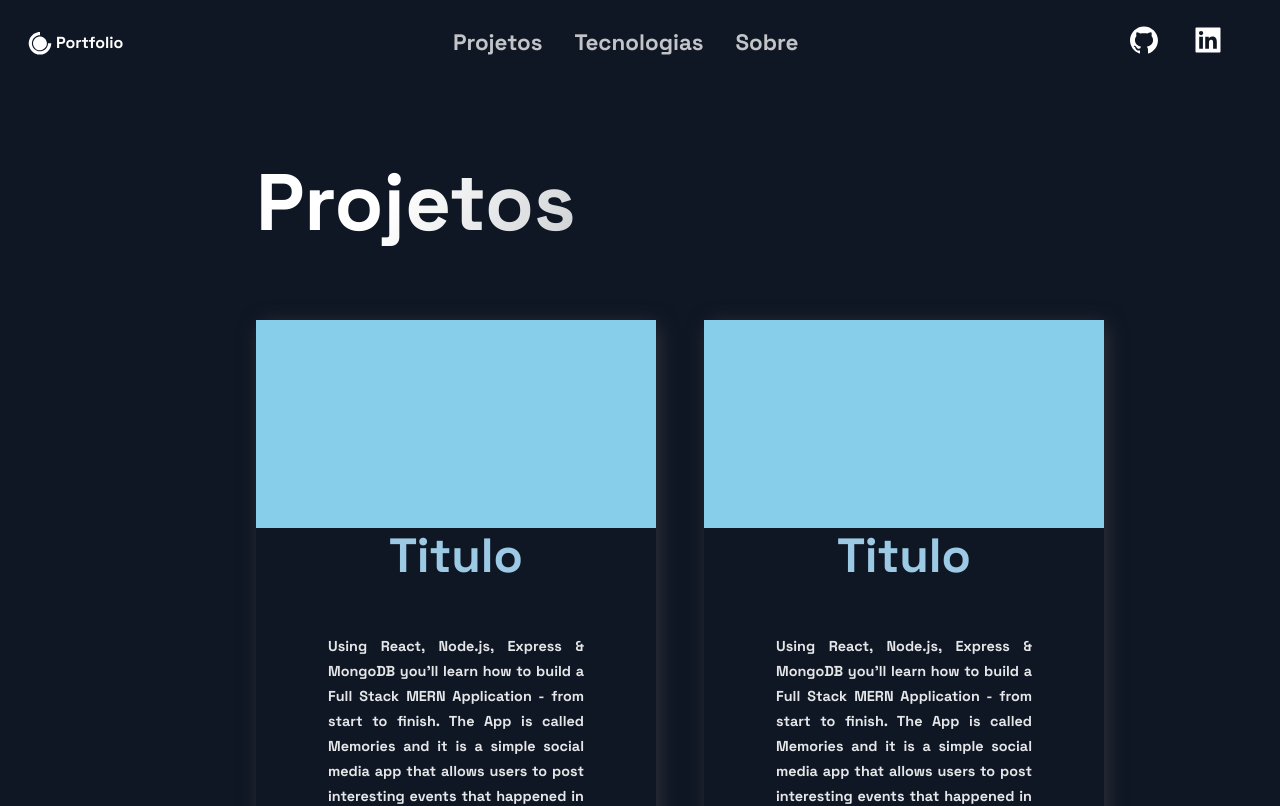
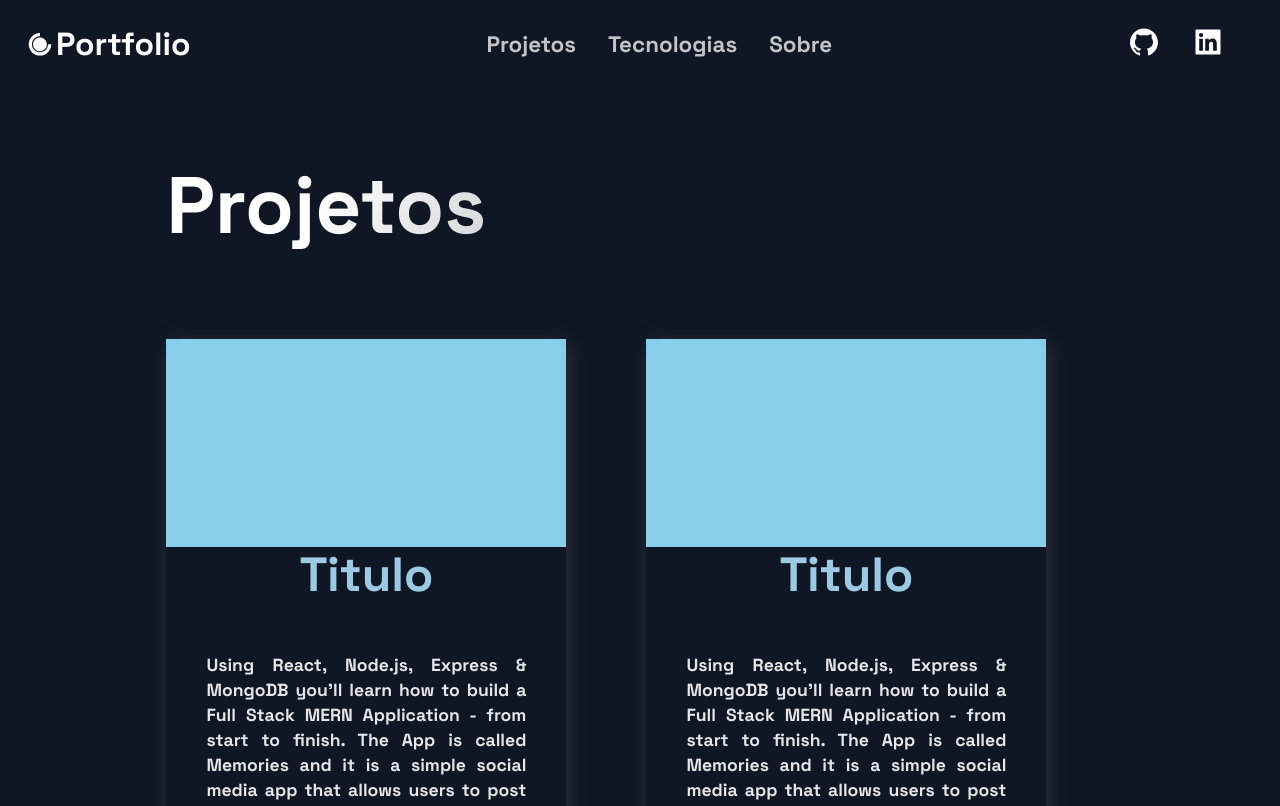
Before and after one commit to ewertonribeiro/ewerton_portfolio, a Next.js app: page /projetos in a window 1280 px wide. Shown: the top 806 px of the page. Built offline with nearby package versions, Linux system fonts and the light colour scheme.

Commit message:
Criação da classe utilitária Container

```diff
--- a/Components/Hero.tsx
+++ b/Components/Hero.tsx
@@ -2,12 +2,13 @@ import Link from "next/link";
 import styles from "../styles/Hero.module.css";
 import BackgroundAnimation from "./BgAnimation";
 import Photo from "./Photo";
+import utils from "../styles/utils.module.css";
 
 const Hero = () => {
   return (
     <main>
       <BackgroundAnimation />
-      <div className={styles.hero_container}>
+      <div className={`${styles.hero_container} ${utils.container}`}>
         <main className="hero_main">
           <h1 className={styles.hero_title}>
             Prazer, Sou o <strong>Ewerton!</strong>
--- a/pages/index.tsx
+++ b/pages/index.tsx
@@ -1,7 +1,6 @@
 import { NextPage } from "next";
 import Header from "../Components/Header";
 import Hero from "../Components/Hero";
-import ProjectsSection from "../Components/Projects-Section";
 import Separator from "../Components/Separator";
 
 const Home: NextPage = () => {
--- a/pages/projetos.tsx
+++ b/pages/projetos.tsx
@@ -1,12 +1,13 @@
 import styles from "../styles/Projetcs-Section.module.css";
 import Project from "../Components/Project";
 import Header from "../Components/Header";
+import utils from "../styles/utils.module.css";
 
 const ProjectsPage = () => {
   return (
     <>
       <Header />
-      <section className={styles.projects_container}>
+      <section className={`${styles.projects_container} ${utils.container}`}>
         <h2>Projetos</h2>
         <main>
           <Project />
--- a/styles/Header.module.css
+++ b/styles/Header.module.css
@@ -14,6 +14,7 @@
   font-weight: bold;
   display: flex;
   align-items: center;
+  font-size: 2rem;
 }
 
 .header_nav {
--- a/styles/Hero.module.css
+++ b/styles/Hero.module.css
@@ -1,8 +1,4 @@
 .hero_container {
-  width: 70%;
-  margin-left: 13%;
-  display: flex;
-  gap: 1rem;
   margin-bottom: 4.1rem;
 }
 
--- a/styles/Project-Single.module.css
+++ b/styles/Project-Single.module.css
@@ -30,10 +30,10 @@
   margin: 0 auto;
 }
 .project_card p {
-  width: 80%;
+  width: 100%;
   margin: 0 auto;
   color: #e4e6e7;
-  font-size: 0.9rem;
+  font-size: 1.1rem;
   font-weight: 600;
   text-align: justify;
   line-height: 25px;
--- a/styles/Projetcs-Section.module.css
+++ b/styles/Projetcs-Section.module.css
@@ -1,6 +1,5 @@
 .projects_container {
-  width: 65%;
-  margin-left: 20%;
+  flex-direction: column;
 }
 
 .projects_container h2 {
--- a/styles/globals.css
+++ b/styles/globals.css
@@ -2,8 +2,8 @@ html,
 body {
   padding: 0;
   margin: 0;
-  font-family: 'Space Grotesk', sans-serif;
-  background-color: #0F1624;
+  font-family: "Space Grotesk", sans-serif;
+  background-color: #0f1624;
 }
 
 a {
--- /dev/null
+++ b/styles/utils.module.css
@@ -0,0 +1,6 @@
+.container {
+  width: 70%;
+  margin-left: 13%;
+  display: flex;
+  gap: 1rem;
+}
```
Also changed, not shown: pages/tecnologias.tsx (+4 -3 lines), styles/Tecnologies-Page.module.css (+12 -0 lines).
